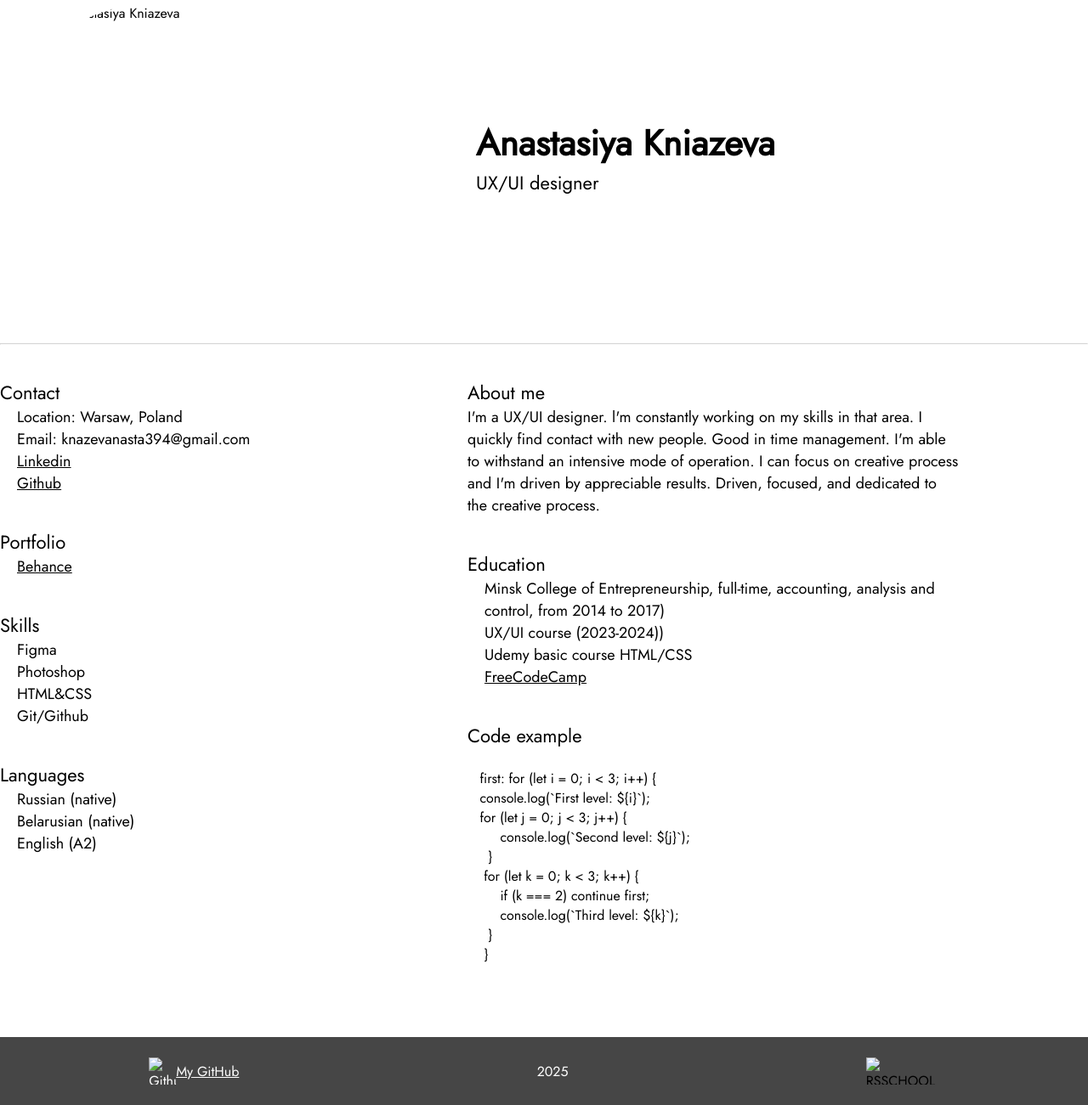
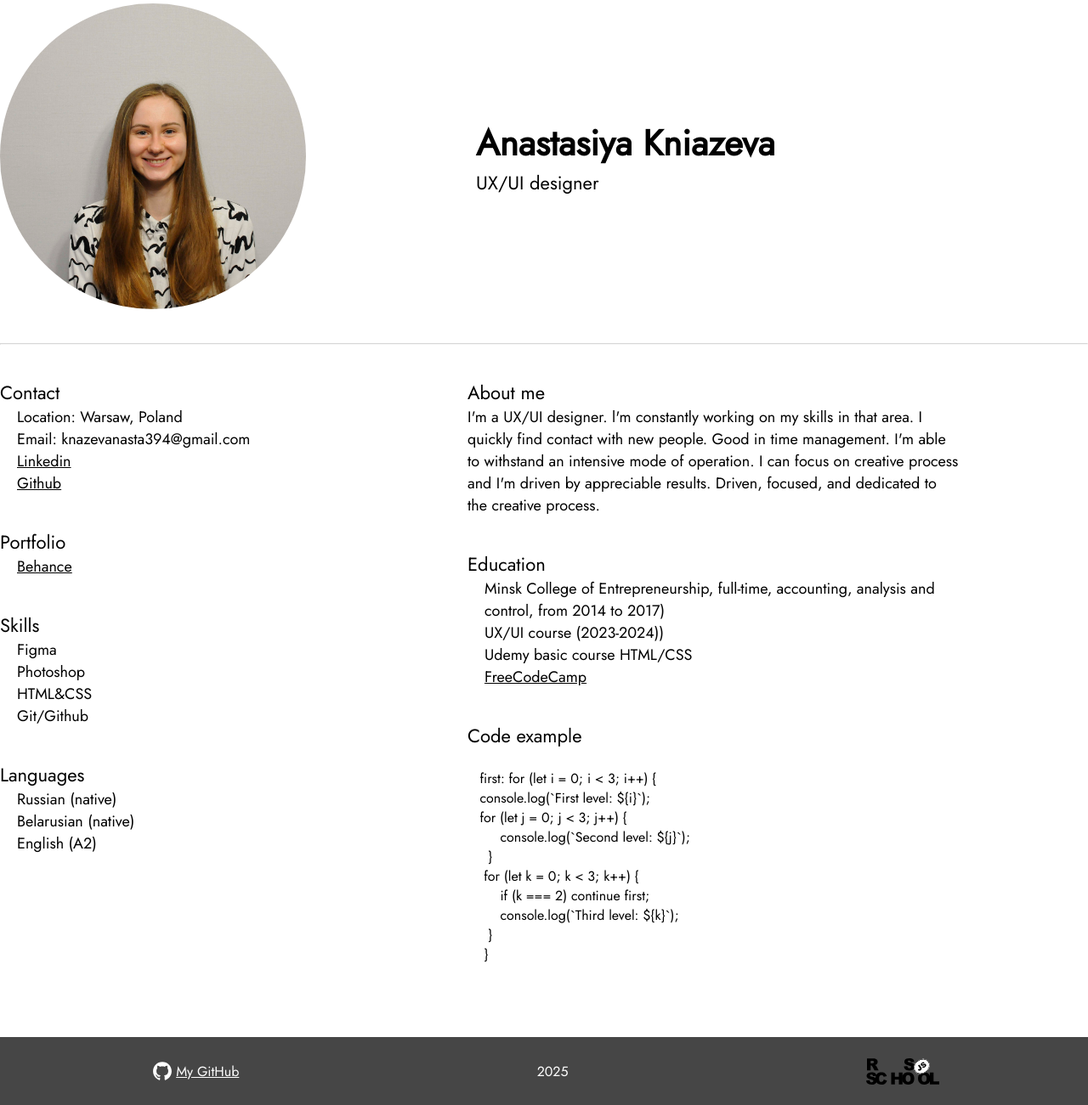
Before and after one commit to NastaKniaz/rsschool-cv, a plain HTML site: page index.html in a window 1280 px wide. Shown: the part 96-1397 px from the top of the page at 85% size. Drawn offline with Linux system fonts and the light colour scheme.

Commit message:
fix: fix urls

```diff
--- a/index.html
+++ b/index.html
@@ -23,7 +23,7 @@
     <div class="container">
         <div class="header_content">
             <div>
-                <img src=".idea/photo/_DSC7632-2.jpg" alt="Photo of Anastasiya Kniazeva" class="photo">
+                <img src="photo/_DSC7632-2.jpg" alt="Photo of Anastasiya Kniazeva" class="photo">
             </div>
             <div class="info">
                 <h1 class="header_title">Anastasiya Kniazeva</h1>
@@ -118,13 +118,13 @@
     <div class="container">
         <div class="footer_content">
             <div class="footer_github">
-                <img src=".idea/logo/GitHub-Icon-White-Logo.wine.svg" alt="Github">
+                <img src="logo/GitHub-Icon-White-Logo.wine.svg" alt="Github">
                 <a href="https://github.com/NastaKniaz">My GitHub</a>
             </div>
             <div>2025</div>
             <div class="footer_rsslogo">
                 <a href="https://rs.school/courses/javascript-ru">
-                    <img src=".idea/logo/rs-school-logo.svg" alt="RSSCHOOL Logo">
+                    <img src="logo/rs-school-logo.svg" alt="RSSCHOOL Logo">
                 </a>
             </div>
         </div>
```
